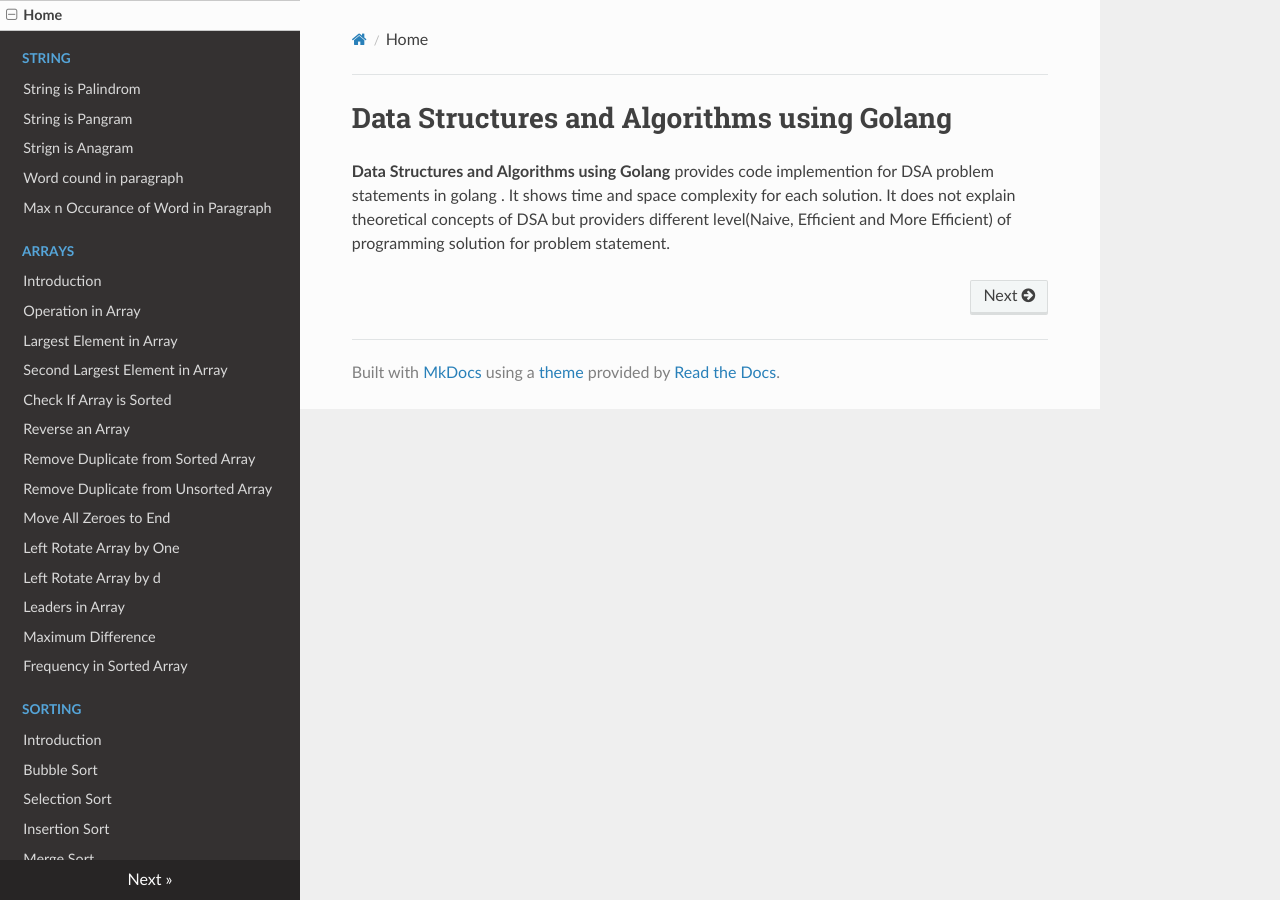
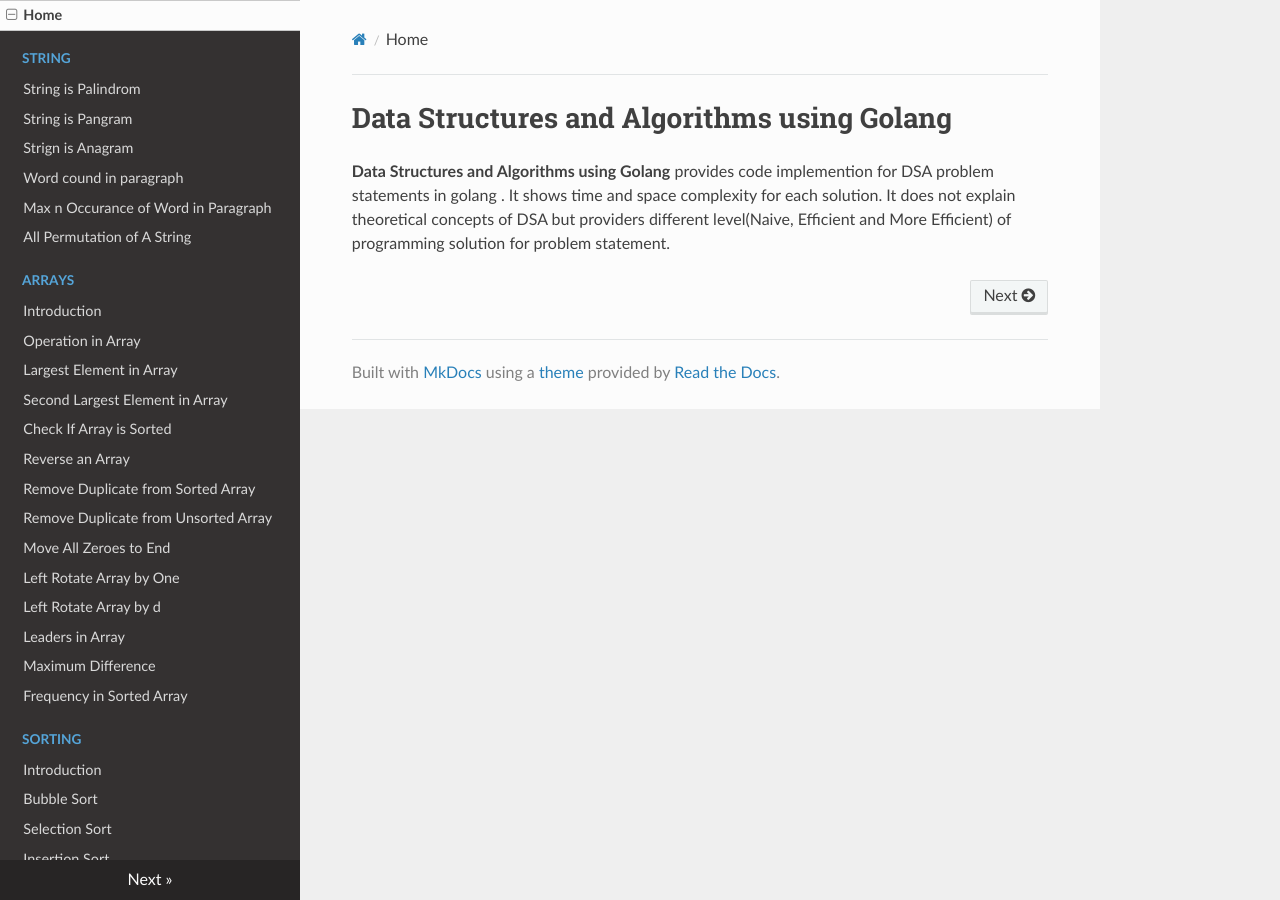
Before and after one commit to prithvipal/golang-dsa, an MkDocs documentation site: the page built from docs/index.md, in a window 1280 px wide. Built offline with MkDocs 1.6.1, drawn with Linux system fonts in a browser that asks for light colours; nearby versions of some CDN libraries.

Commit message:
Update mkdocs.yml

```diff
--- a/mkdocs.yml
+++ b/mkdocs.yml
@@ -7,6 +7,7 @@ nav:
         - Strign is Anagram: string/anagram.md
         - Word cound in paragraph: string/word_count.md
         - Max n Occurance of Word in Paragraph: string/max_word_n_count.md
+        - All Permutation of A String: string/all_permutation.md
     - Arrays:
         - Introduction: array/intro.md
         - Operation in Array: array/operations.md
```
